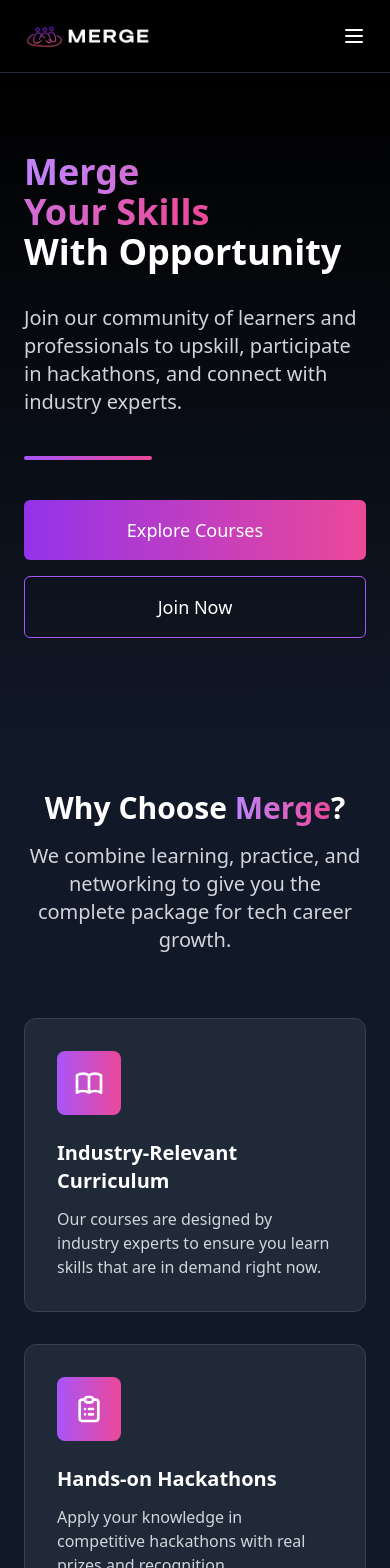
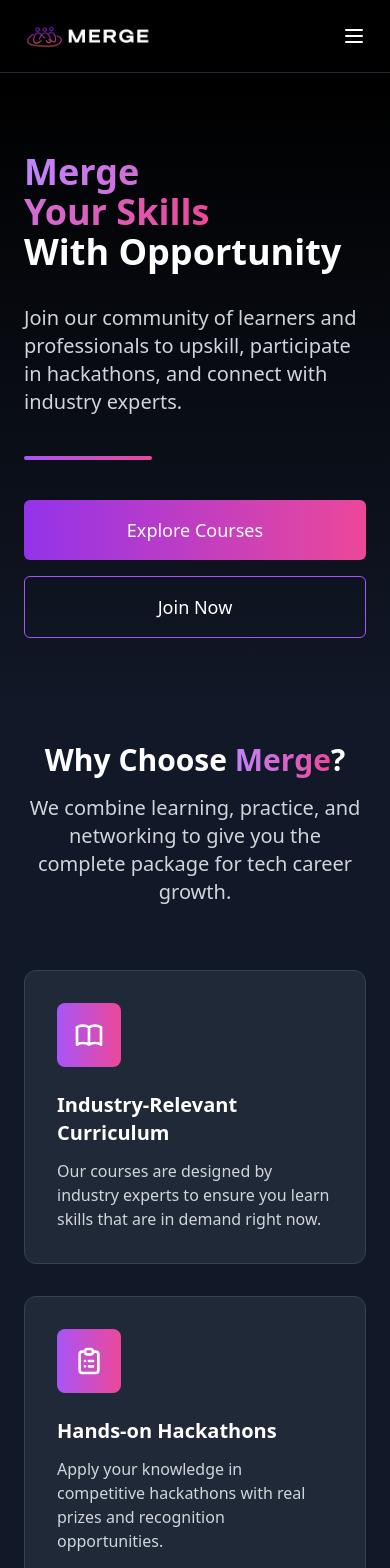
Before and after one commit to BitHiveTechnologies/Merge-Website, a Next.js app: page / in a window 390 px wide. Shown: the top 1568 px of the page. Built offline with nearby package versions, Linux system fonts and the light colour scheme.

Commit message:
FIxed Issues

```diff
--- a/app/page.tsx
+++ b/app/page.tsx
@@ -149,7 +149,7 @@ export default function Page() {
 
             {/* Hero Section */}
             <section
-                className="pt-10 pb-20 px-6 md:px-12 bg-black md:h-[700px] relative"
+                className="pt-10 pb-10 px-6 md:px-12 bg-black md:h-[700px] relative"
                 data-oid="ud2:47k"
             >
                 {/* Background gradient overlay */}
@@ -352,7 +352,7 @@ export default function Page() {
             </section>
 
             {/* Features Section */}
-            <section className="py-10 md:py-20 px-6 md:px-12 bg-gray-900" data-oid="cw6-t9q">
+            <section className="py-8 md:py-16 px-6 md:px-12 bg-gray-900" data-oid="cw6-t9q">
                 <div className="max-w-6xl mx-auto" data-oid="27g1ua5">
                     <div className="text-center mb-16" data-oid="j_cy2ub">
                         <h2 className="text-3xl md:text-4xl font-bold mb-4" data-oid="eicl_tg">
```
